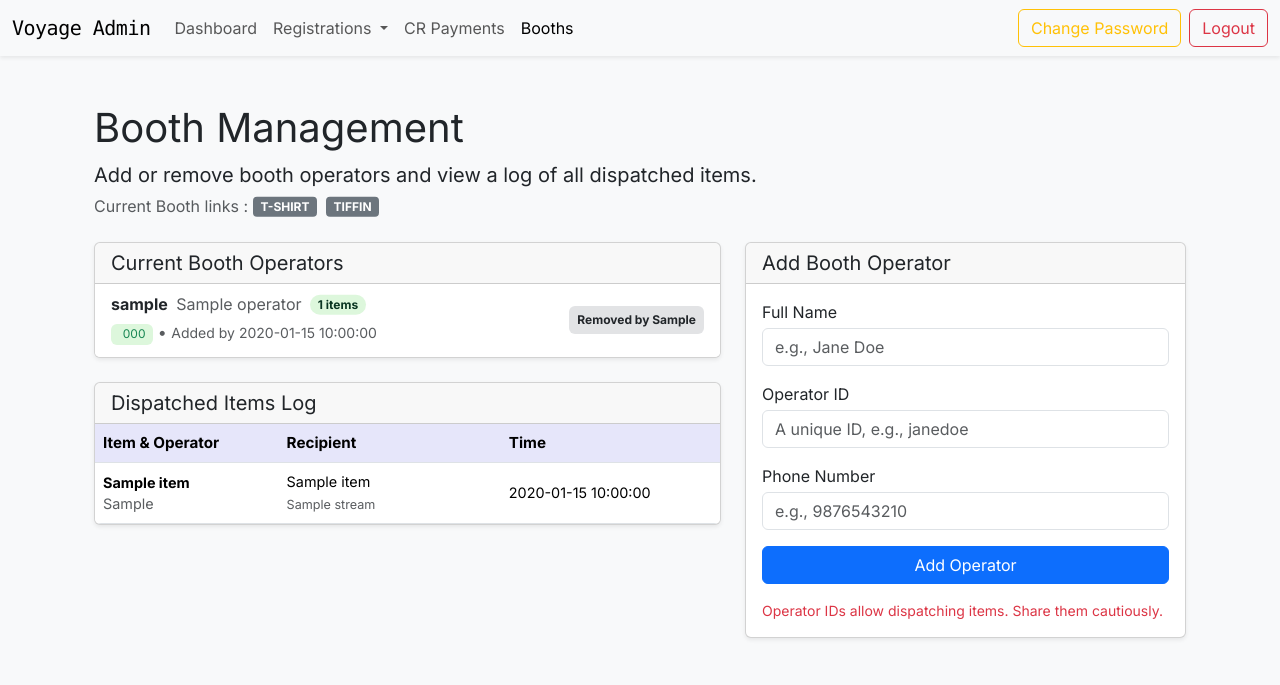
After one commit to farhanr22/voyage26, a Flask app: template backend/templates/booth/dashboard.html in a window 1280 px wide. The commit adds this page. Shown: the top 685 px of the page. Run offline with Flask 3, Linux system fonts and the light colour scheme; the template is opened without the code that fills it: values that come from a table or form of the project are taken from there, most other values are stand-ins (such as "Sample title", 1, 10 or a date in 2020); some libraries are stand-ins or nearby versions.

Commit message:
feat(booth): Implemented booth admin management page
- Created the booth blueprint and dashboard for operator and item management.
- Refactored forms to use WTForms
- Added a custom Jinja2 filter for formatting datetime strings.
- Added a link to base navbar

```diff
--- a/backend/__init__.py
+++ b/backend/__init__.py
@@ -31,8 +31,15 @@ def create_app(config_class=Config):
     from .views.cr_payments import cr_payments_bp
     app.register_blueprint(cr_payments_bp)
 
+    from .views.booth import booth_bp
+    app.register_blueprint(booth_bp)
+
     from . import cli
     cli.register_commands(app)
+
+    from . import template_filters
+    app.jinja_env.filters['datetimeformat'] = template_filters.format_datetime_simple
+
 
     @login_manager.user_loader
     def load_user(user_id):
--- /dev/null
+++ b/backend/templates/booth/dashboard.html
@@ -0,0 +1,157 @@
+{% extends "layouts/base.html" %}
+
+{% block nav_active_value %}booths{% endblock %}
+
+{% block title %}Booth Management{% endblock %}
+
+{% block more_head %}
+<link rel="stylesheet" href="{{ url_for('static', filename='bootstrap/bootstrap-icons.min.css') }}" >
+
+<style>
+    .table-container {
+        max-height: 500px;
+        overflow-x: auto;
+        border-radius: 0 0 var(--bs-border-radius) var(--bs-border-radius);
+    }
+    .table thead th {
+        position: sticky;
+        top: 0;
+        z-index: 1;
+        background-color: lavender;
+    }
+    table td, table th {
+        vertical-align: middle;
+    }
+
+    .moveup {
+        transform: translateY(-0.1em);
+    }
+    .bg-success-subtle {
+        background-color: #ddf7dc !important;
+    }
+</style>
+{% endblock %}
+
+{% block content %}
+<div class="container-fluid">
+    <div class="mb-4">
+        <h1>Booth Management</h1>
+        <p class="lead mb-1">Add or remove booth operators and view a log of all dispatched items.</p>
+        <p class="text-muted mt-1">
+            Current Booth links :
+            {% for booth in config.BOOTHS %}
+                <a href="/booth/{{ booth }}" class="badge text-bg-secondary text-decoration-none me-1 rounded-1 moveup">{{ booth }}</a>
+            {% endfor %}
+        </p>
+    </div>
+
+
+    <div class="row g-4">
+        {# Right column (appears first on mobile) #}
+        <div class="col-lg-5 order-1 order-lg-2">
+            <div class="card shadow-sm">
+                <h5 class="card-header">Add Booth Operator</h5>
+                <div class="card-body">
+                    <form method="POST" action="{{ url_for('booth.dashboard') }}" novalidate>
+                        {{ add_form.hidden_tag() }}
+                        <div class="mb-3">
+                            {{ add_form.fullname.label(class="form-label mb-1") }}
+                            {{ add_form.fullname(class="form-control", placeholder="e.g., Jane Doe") }}
+                        </div>
+                        <div class="mb-3">
+                            {{ add_form.username.label(class="form-label mb-1") }}
+                            {{ add_form.username(class="form-control", placeholder="A unique ID, e.g., janedoe") }}
+                        </div>
+                        <div class="mb-3">
+                            {{ add_form.phone.label(class="form-label mb-1") }}
+                            {{ add_form.phone(class="form-control", placeholder="e.g., 9876543210") }}
+                        </div>
+                        {{ add_form.submit(class="btn btn-primary w-100") }}
+                        <span class="text-danger mt-3 d-block small">Operator IDs allow dispatching items. Share them cautiously.</span>
+                    </form>
+                </div>
+            </div>
+        </div>
+
+        {# Left column #}
+        <div class="col-lg-7 order-2 order-lg-1">
+
+            <div class="card shadow-sm mb-4">
+                <h5 class="card-header">Current Booth Operators</h5>
+                {% if operators %}
+                <ul class="list-group list-group-flush">
+                    {% for op in operators %}
+                    <li class="list-group-item position-relative">
+                        <div class="d-md-flex justify-content-between align-items-center">
+                            <div class="mb-2 mb-md-0">
+                                <strong >{{ op.Username }}</strong>
+                                <span class="text-muted mx-1">{{ op.Name }}</span>
+                                {% if op.items_count > 0 %}
+                                <span class="badge text-success-emphasis bg-success-subtle rounded-pill moveup">{{ op.items_count }} items</span>
+                                {% else %}
+                                <span class="badge text-warning-emphasis bg-warning-subtle rounded-pill moveup">0 items</span>
+                                {% endif %}
+                                <div class="mt-1 mb-1 text-muted">
+                                    <span class="badge bg-success-subtle text-success fw-normal">
+                                        <i class="bi bi-telephone me-1"></i>{{ op.Phone }}
+                                    </span>
+                                     &bull;
+                                    <span class="small">Added by {{ op.AddedBy }}</span>
+                                </div>
+                            </div>
+
+                                {% if not op.RemovedBy %}
+                                <form method="POST" action="{{ url_for('booth.remove_operator', username=op.Username) }}">
+                                    {{ remove_form.hidden_tag() }}
+                                    {{ remove_form.submit(class="btn btn-outline-danger btn-sm btn-remove") }}
+                                </form>
+                                {% else %}
+                                <span class="badge bg-secondary-subtle text-dark p-2">Removed by {{ op.RemovedBy }}</span>
+                                {% endif %}
+                        </div>
+                    </li>
+                    {% endfor %}
+                </ul>
+                {% else %}
+                <div class="card-body">
+                    <p class="text-muted">No booth operators have been added yet.</p>
+                </div>
+                {% endif %}
+            </div>
+
+            <div class="card shadow-sm">
+                <h5 class="card-header">Dispatched Items Log</h5>
+                <div class="table-container">
+                    <table class="table table-hover mb-0">
+                        <thead style="font-size: 0.95rem;">
+                            <tr>
+                                <th>Item & Operator</th>
+                                <th style="min-width: 160px;">Recipient</th>
+                                <th style="min-width: 100px;">Time</th>
+                            </tr>
+                        </thead>
+                        <tbody style="font-size: 0.9rem;">
+                            {% for item in given_items %}
+                            <tr>
+                                <td>
+                                    <strong>{{ item.Item }}</strong><br>
+                                    <span class="text-muted">{{ item.GivenBy }}</span>
+                                </td>
+                                <td>
+                                    {{ item.StudentName }}<br>
+                                    <small class="text-muted">{{ item.Stream }}</small>
+                                </td>
+                                <td>{{ item.TakenAt | datetimeformat }}</td>
+                            </tr>
+                            {% else %}
+                            <tr><td colspan="3" class="text-center p-3">No items have been dispatched yet.</td></tr>
+                            {% endfor %}
+                        </tbody>
+                    </table>
+                </div>
+            </div>
+        </div>
+    </div>
+    <br><br>
+</div>
+{% endblock %}
--- a/backend/templates/layouts/base.html
+++ b/backend/templates/layouts/base.html
@@ -70,6 +70,10 @@
                         <a class="nav-link {% if active_page == 'cr_pay' %}active{% endif %}"
                             href="{{ url_for('cr_payments.dashboard') }}">CR Payments</a>
                     </li>
+                    <li class="nav-item">
+                        <a class="nav-link {% if active_page == 'booths' %}active{% endif %}"
+                            href="{{ url_for('booth.dashboard') }}">Booths</a>
+                    </li>
                 </ul>
 
                 <ul class="navbar-nav">
--- /dev/null
+++ b/backend/views/booth.py
@@ -0,0 +1,140 @@
+# backend/views/booth.py
+
+import peewee as pw
+from flask import Blueprint, render_template, flash, redirect, url_for, request
+from flask_login import login_required, current_user
+from flask_wtf import FlaskForm
+from wtforms import StringField, SubmitField
+from wtforms.validators import DataRequired, Length
+
+from ..models import Booth_Operators, ItemsTaken, Reg_Data
+
+# === Forms used in this blueprint ===
+
+
+class AddOperatorForm(FlaskForm):
+    """Form for adding a new booth operator."""
+
+    username = StringField(
+        "Operator ID", validators=[DataRequired(), Length(min=3, max=20)]
+    )
+    fullname = StringField(
+        "Full Name", validators=[DataRequired(), Length(min=3, max=50)]
+    )
+    phone = StringField(
+        "Phone Number", validators=[DataRequired(), Length(min=10, max=15)]
+    )
+    submit = SubmitField("Add Operator")
+
+
+class RemoveOperatorForm(FlaskForm):
+    """Form with only a submit button for CSRF protection."""
+
+    submit = SubmitField("Remove")
+
+
+# === Blueprint ===
+booth_bp = Blueprint("booth", __name__, url_prefix="/booth-admin")
+
+
+# === Routes ===
+
+
+@booth_bp.route("/", methods=["GET", "POST"])
+@login_required
+def dashboard():
+    add_form = AddOperatorForm()
+    remove_form = RemoveOperatorForm()
+
+    # POST Request
+    if add_form.validate_on_submit():
+        username = add_form.username.data
+        name = add_form.fullname.data
+        phone = add_form.phone.data
+
+        if (
+            Booth_Operators.select()
+            .where(Booth_Operators.Username == username)
+            .exists()
+        ):
+            flash("Username already exists.", "danger")
+        else:
+            try:
+                Booth_Operators.create(
+                    Username=username,
+                    Name=name,
+                    Phone=phone,
+                    AddedBy=current_user.username,
+                )
+                flash(f"Booth operator '{username}' added successfully!", "success")
+            except pw.IntegrityError as e:
+                flash("A database error occurred.", "danger")
+
+        return redirect(url_for("booth.dashboard"))
+
+    elif request.method == "POST":
+        # If the form failed validation on a POST request, flash the errors.
+        for field, errors in add_form.errors.items():
+            for error in errors:
+                field_label = getattr(add_form, field).label.text
+                flash(f"Error in {field_label}: {error}", "danger")
+
+    # GET Request Logic (and fall-through for failed POST)
+    operators = list(
+        Booth_Operators.select(
+            Booth_Operators, pw.fn.COUNT(ItemsTaken.id).alias("items_count")
+        )
+        .join(
+            ItemsTaken,
+            pw.JOIN.LEFT_OUTER,
+            on=(Booth_Operators.Username == ItemsTaken.GivenBy),
+        )
+        .group_by(Booth_Operators.id)
+        .order_by(Booth_Operators.RemovedBy.is_null(False), Booth_Operators.Username)
+        .dicts()
+    )
+
+    given_items = list(
+        ItemsTaken.select(
+            ItemsTaken,
+            Reg_Data.Name.alias("StudentName"),
+            Reg_Data.Stream,
+            Reg_Data.Paid,
+            Reg_Data.Payable,
+        )
+        .join(Reg_Data, on=(ItemsTaken.StudentID == Reg_Data.StudentID))
+        .order_by(ItemsTaken.TakenAt.desc())
+        .dicts()
+    )
+
+    return render_template(
+        "booth/dashboard.html",
+        operators=operators,
+        given_items=given_items,
+        add_form=add_form,
+        remove_form=remove_form,
+    )
+
+
+@booth_bp.route("/remove/<string:username>", methods=["POST"])
+@login_required
+def remove_operator(username):
+    """Handles the removal of a booth operator."""
+
+    remove_form = RemoveOperatorForm()
+
+    if remove_form.validate_on_submit():
+        operator = Booth_Operators.get_or_none(
+            (Booth_Operators.Username == username)
+            & (Booth_Operators.RemovedBy.is_null(True))
+        )
+        if operator:
+            operator.RemovedBy = current_user.username
+            operator.save()
+            flash(f"Operator '{username}' has been removed.", "success")
+        else:
+            flash("Operator not found or already removed.", "warning")
+    else:
+        flash("Invalid request.", "danger")
+
+    return redirect(url_for("booth.dashboard"))
```
Also changed, not shown: backend/template_filters.py (added, +20 -0 lines).
